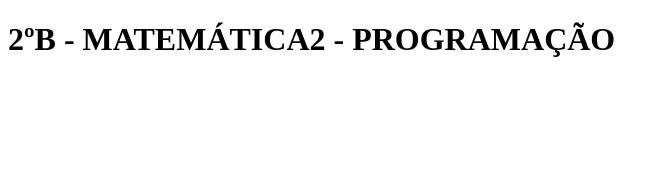
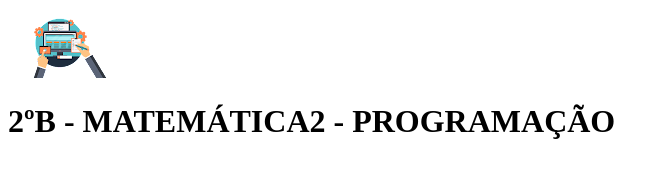
Before and after one commit to marikojo/como-criar-um-site, a plain HTML site: page index.html in a window 1280 px wide. Shown: the whole page, without its empty margins (0-668 px from the left). Drawn offline with Linux system fonts and the light colour scheme.

Commit message:
style.css

```diff
--- a/index.html
+++ b/index.html
@@ -8,6 +8,8 @@
 </head>
 <body>
     <header class="cabeçalho">
+        <img src="images-removebg-preview.png" alt="imagem aqui">
+        <h1></h1>
         <h1>2ºB - MATEMÁTICA2 - PROGRAMAÇÃO</h1>
     </header>
 
--- a/style.css
+++ b/style.css
@@ -1 +1,7 @@
-.header{background-color: ;}
+.cabeçalho{
+    background: color #FF9E9E ;
+    padding: 0px
+    margin: 0px
+    height: 250px
+
+}
```
